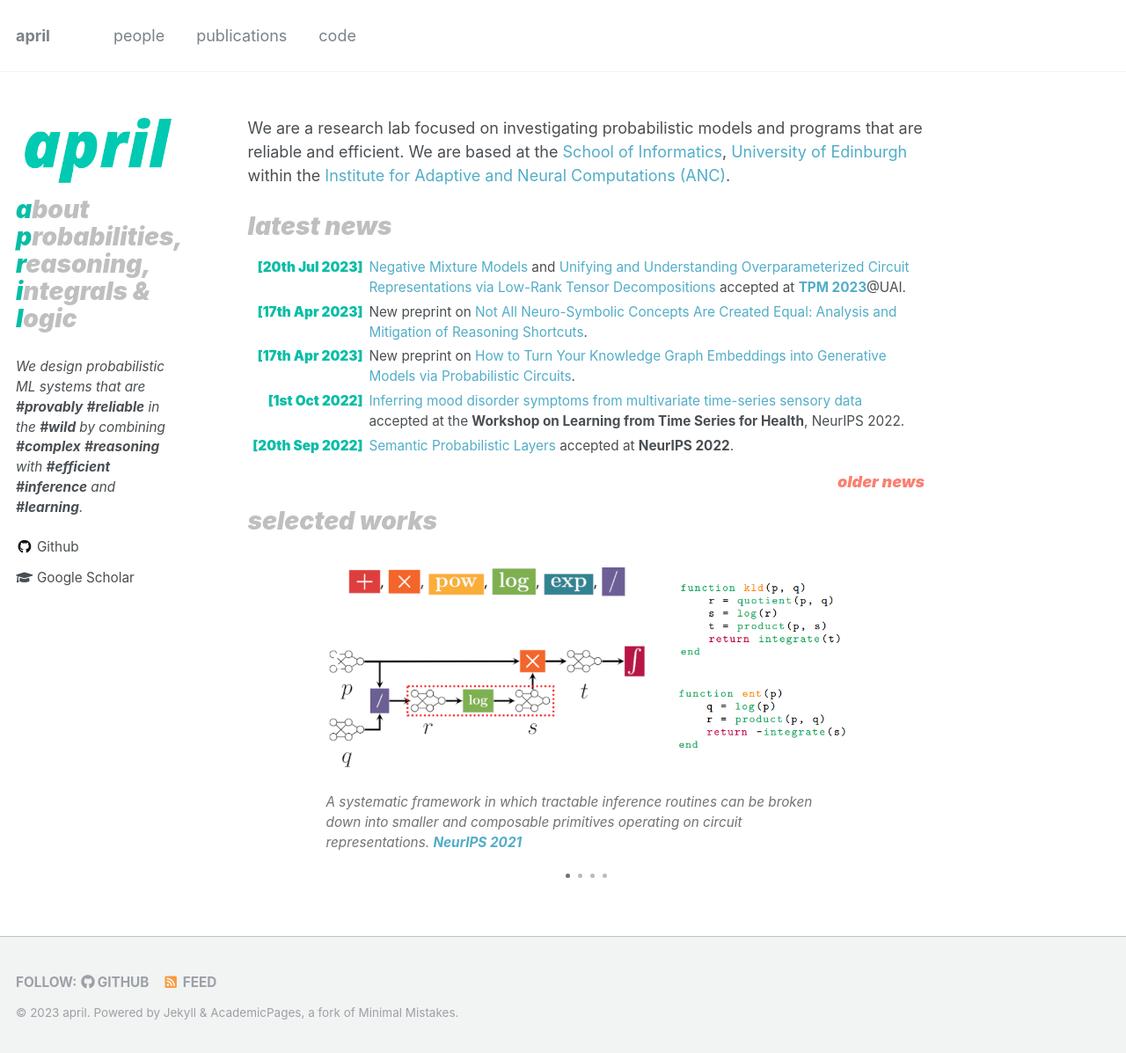
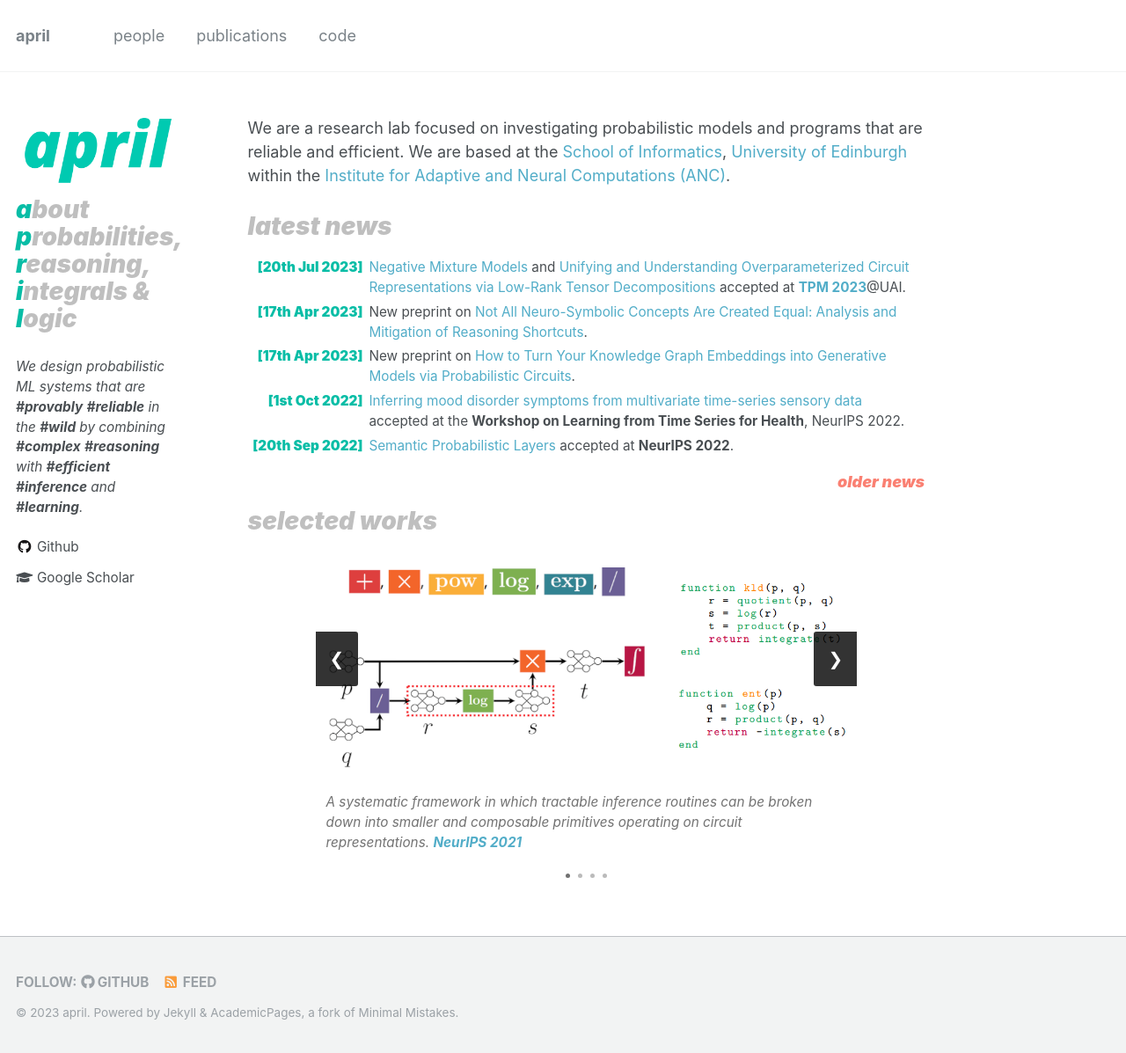
Before and after one commit to april-tools/april-tools.github.io, a Jekyll site: the page built from _pages/about.md, in a window 1280 px wide and 1197 px high. Shown: the whole window at 88% size. Built offline with Jekyll 4.4.1, drawn with Linux system fonts in a browser that asks for light colours; nearby versions of some CDN libraries.

Commit message:
Make buttons in slideshow always visible

```diff
--- a/_sass/_about.scss
+++ b/_sass/_about.scss
@@ -144,6 +144,7 @@
   border-radius: 0 3px 3px 0;
   user-select: none;
   -webkit-user-select: none;
+  background-color: rgba(0, 0, 0, 0.8);
 }
 
 /* Position the "next button" to the right */
@@ -152,11 +153,11 @@
   border-radius: 3px 0 0 3px;
 }
 
-/* On hover, add a black background color with a little bit see-through */
-.prev:hover,
-.next:hover {
-  background-color: rgba(0, 0, 0, 0.8);
-}
+// /* On hover, add a black background color with a little bit see-through */
+// .prev:hover,
+// .next:hover {
+//   background-color: rgba(0, 0, 0, 0.8);
+// }
 
 /* Fading animation */
 .fade {
```
